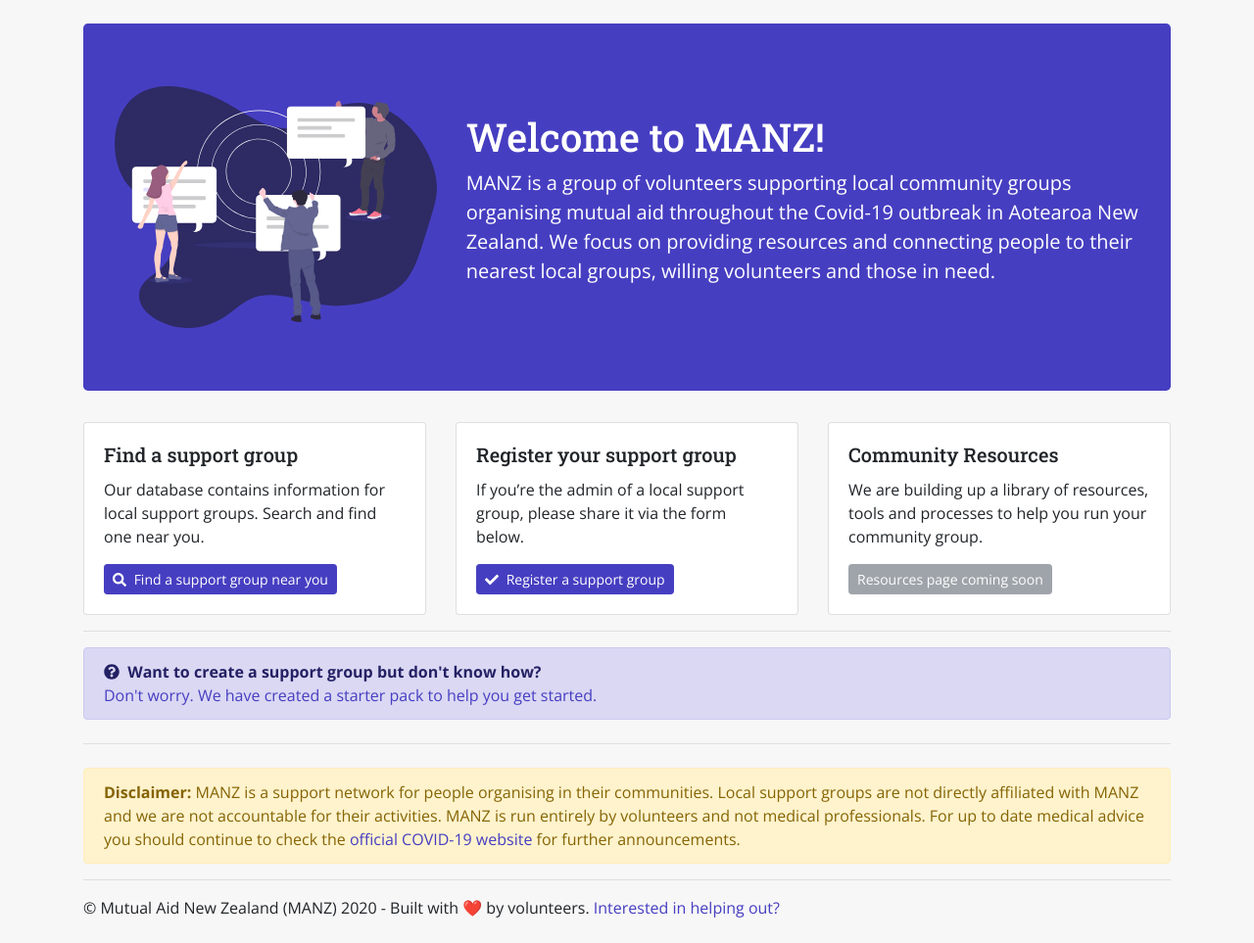
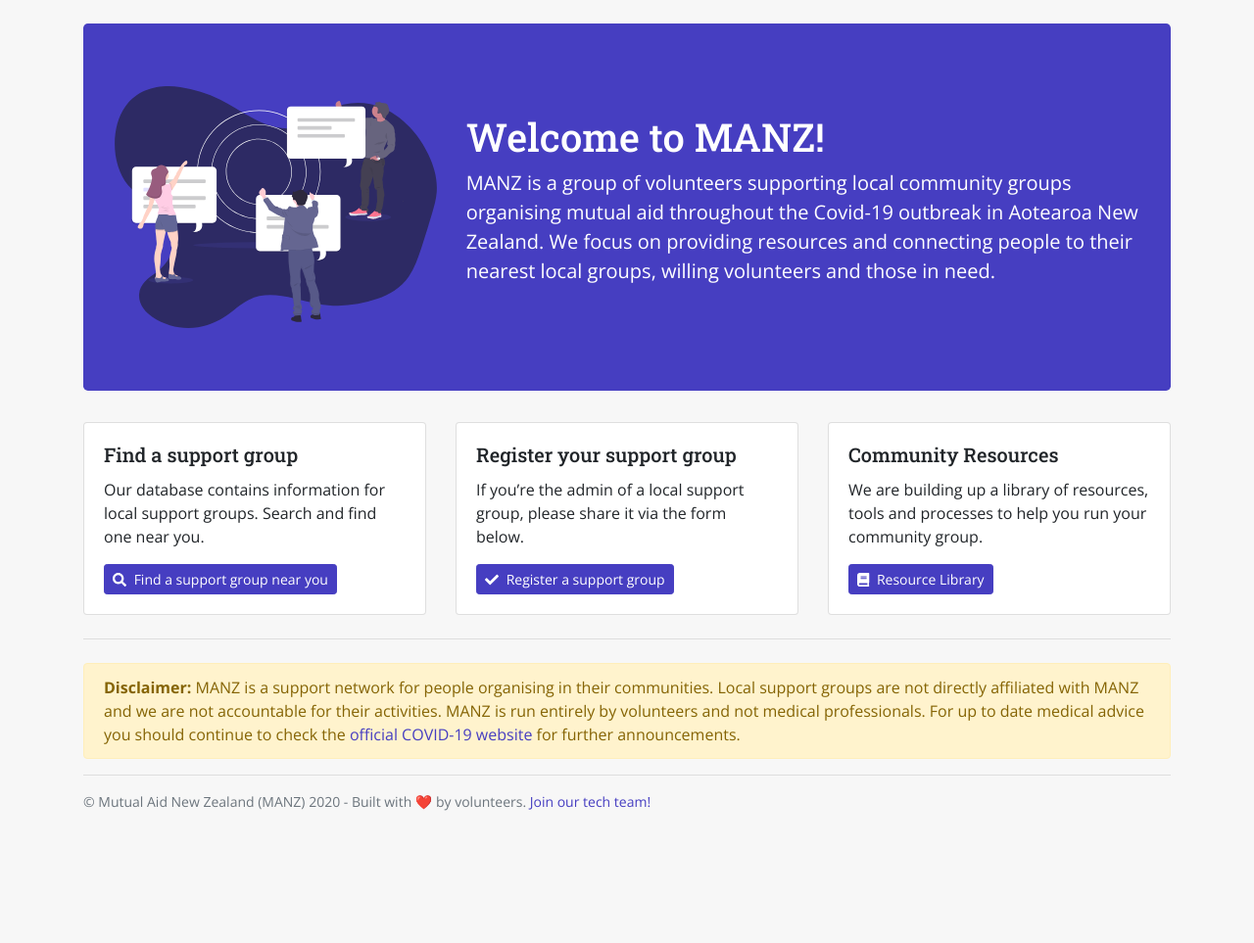
Before and after one commit to MutualAidNZ/website, a Gatsby site: page / in a window 1280 px wide. Shown: the whole page at 98% size. After the commit the page ends 853 px from the top, so only its background shows below. Built offline with nearby package versions, Linux system fonts and the light colour scheme; Gatsby itself is replaced by a stand-in of ours.

Commit message:
feat: Signpost resources

```diff
--- a/src/components/header.js
+++ b/src/components/header.js
@@ -21,6 +21,9 @@ const Header = ({ siteTitle }) => (
             Home
           </Link>
           <NavDropdown title="Resources" id="basic-nav-dropdown">
+            <Link className="dropdown-item" to="/resources">
+              Resource Library
+            </Link>
             <Link className="dropdown-item" to="/resources/volunteers">
               Guidance for Volunteers
             </Link>
--- a/src/components/layout.js
+++ b/src/components/layout.js
@@ -41,7 +41,7 @@ const Layout = ({ children, showHeader = true }) => {
           </a>{" "}
           for further announcements.
         </Alert>
-        <footer className="mb-4">
+        <footer className="mb-4 text-muted" style={{ fontSize: 14 }}>
           <hr />© Mutual Aid New Zealand (MANZ) {new Date().getFullYear()} -
           Built with ❤️ by volunteers.{" "}
           <a
@@ -49,7 +49,7 @@ const Layout = ({ children, showHeader = true }) => {
             target="_blank"
             rel="noopener noreferrer"
           >
-            Interested in helping out?
+            Join our tech team!
           </a>
         </footer>
       </Container>
--- a/src/pages/index.js
+++ b/src/pages/index.js
@@ -10,7 +10,12 @@ import {
 } from "react-bootstrap"
 import { Link } from "gatsby"
 import { FontAwesomeIcon } from "@fortawesome/react-fontawesome"
-import { faSearch, faCheck, faQuestionCircle } from "@fortawesome/free-solid-svg-icons"
+import {
+  faSearch,
+  faCheck,
+  faQuestionCircle,
+  faBook,
+} from "@fortawesome/free-solid-svg-icons"
 
 import Layout from "../components/layout"
 import SEO from "../components/seo"
@@ -58,7 +63,8 @@ const IndexPage = () => (
             href="https://docs.google.com/spreadsheets/d/1PlLEMOEVyjicJNaefJ0aMHN2R2kce3XPJW9k2rPS-5E/edit#gid=0"
             target="_blank"
           >
-            <FontAwesomeIcon icon={faSearch} className="mr-1" /> Find a support group near you
+            <FontAwesomeIcon icon={faSearch} className="mr-1" /> Find a support
+            group near you
           </Button>
         </Card.Body>
       </Card>
@@ -66,8 +72,8 @@ const IndexPage = () => (
         <Card.Body>
           <Card.Title>Register your support group</Card.Title>
           <Card.Text>
-              If you’re the admin of a local support group, please share it via
-              the form below.
+            If you’re the admin of a local support group, please share it via
+            the form below.
           </Card.Text>
           <Button
             variant={"primary"}
@@ -76,7 +82,8 @@ const IndexPage = () => (
             href="https://docs.google.com/forms/d/e/1FAIpQLSegfJZiFxcz-F6lDdqHG-1Xo6YhJi479F-0qt2Dqi0JkgqpMw/viewform"
             target="_blank"
           >
-            <FontAwesomeIcon icon={faCheck} className="mr-1" /> Register a support group
+            <FontAwesomeIcon icon={faCheck} className="mr-1" /> Register a
+            support group
           </Button>
         </Card.Body>
       </Card>
@@ -84,26 +91,29 @@ const IndexPage = () => (
         <Card.Body>
           <Card.Title>Community Resources</Card.Title>
           <Card.Text>
-              We are building up a library of resources, tools and processes to
-              help you run your community group.
+            We are building up a library of resources, tools and processes to
+            help you run your community group.
           </Card.Text>
-          <Button variant={"secondary"} size={"sm"} disabled target="_blank">
-            Resources page coming soon
+          <Button variant={"primary"} size={"sm"} href="/resources">
+            <FontAwesomeIcon icon={faBook} className="mr-1" /> Resource Library
           </Button>
         </Card.Body>
       </Card>
     </CardDeck>
 
-    <hr />
+    {/* <hr />
 
     <Alert variant={"primary"}>
-      <strong><FontAwesomeIcon icon={faQuestionCircle} className="mr-1" /> Want to create a support group but don't know how?</strong>
+      <strong>
+        <FontAwesomeIcon icon={faQuestionCircle} className="mr-1" /> Want to
+        create a support group but don't know how?
+      </strong>
       <br />{" "}
       <Link to="/resources/community-starter">
         Don't worry. We have{` `}
         created a starter pack to help you get started.
       </Link>
-    </Alert>
+    </Alert> */}
   </Layout>
 )
 
```
Also changed, not shown: src/pages/resources/index.js (+20 -0 lines).
